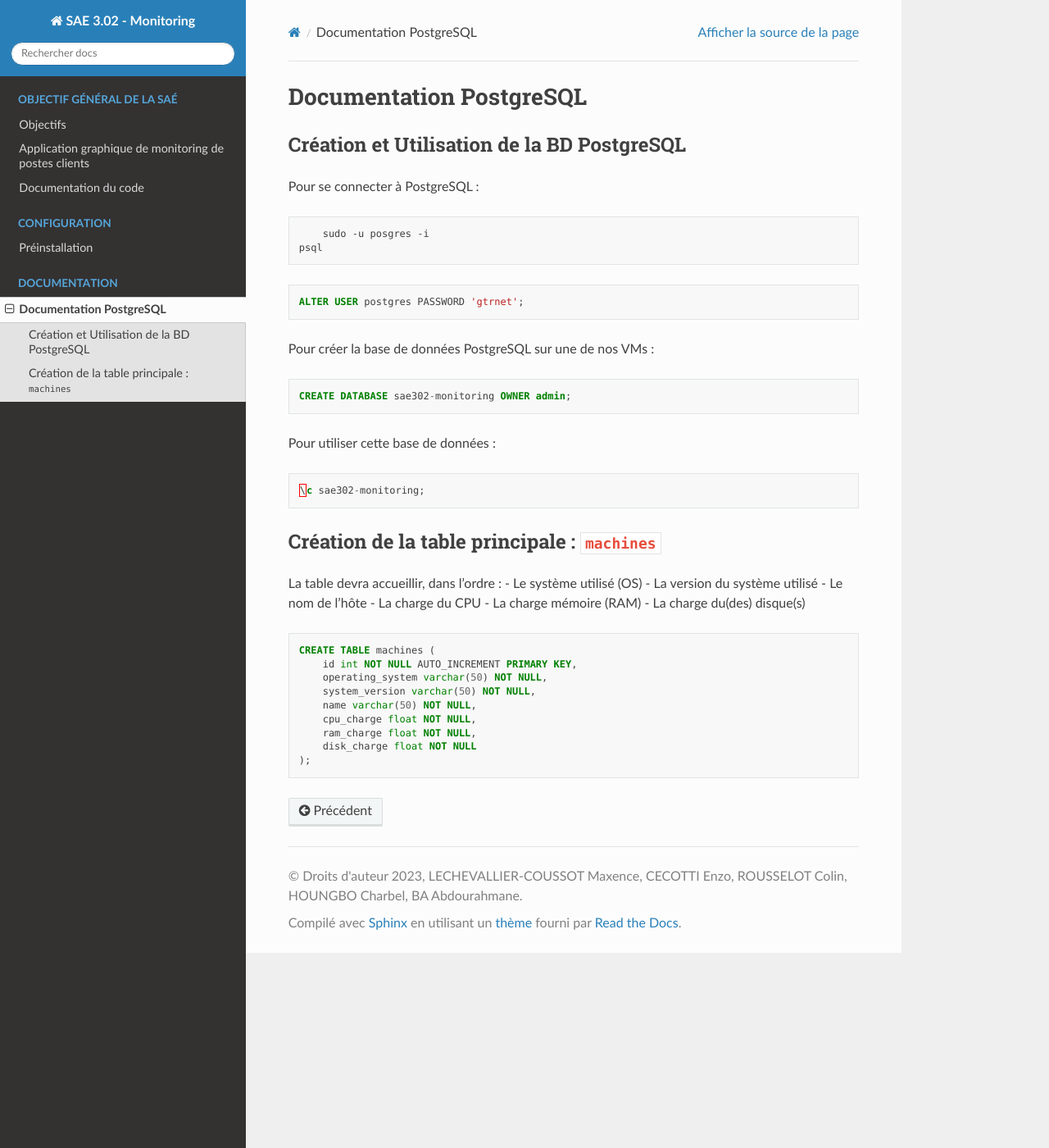
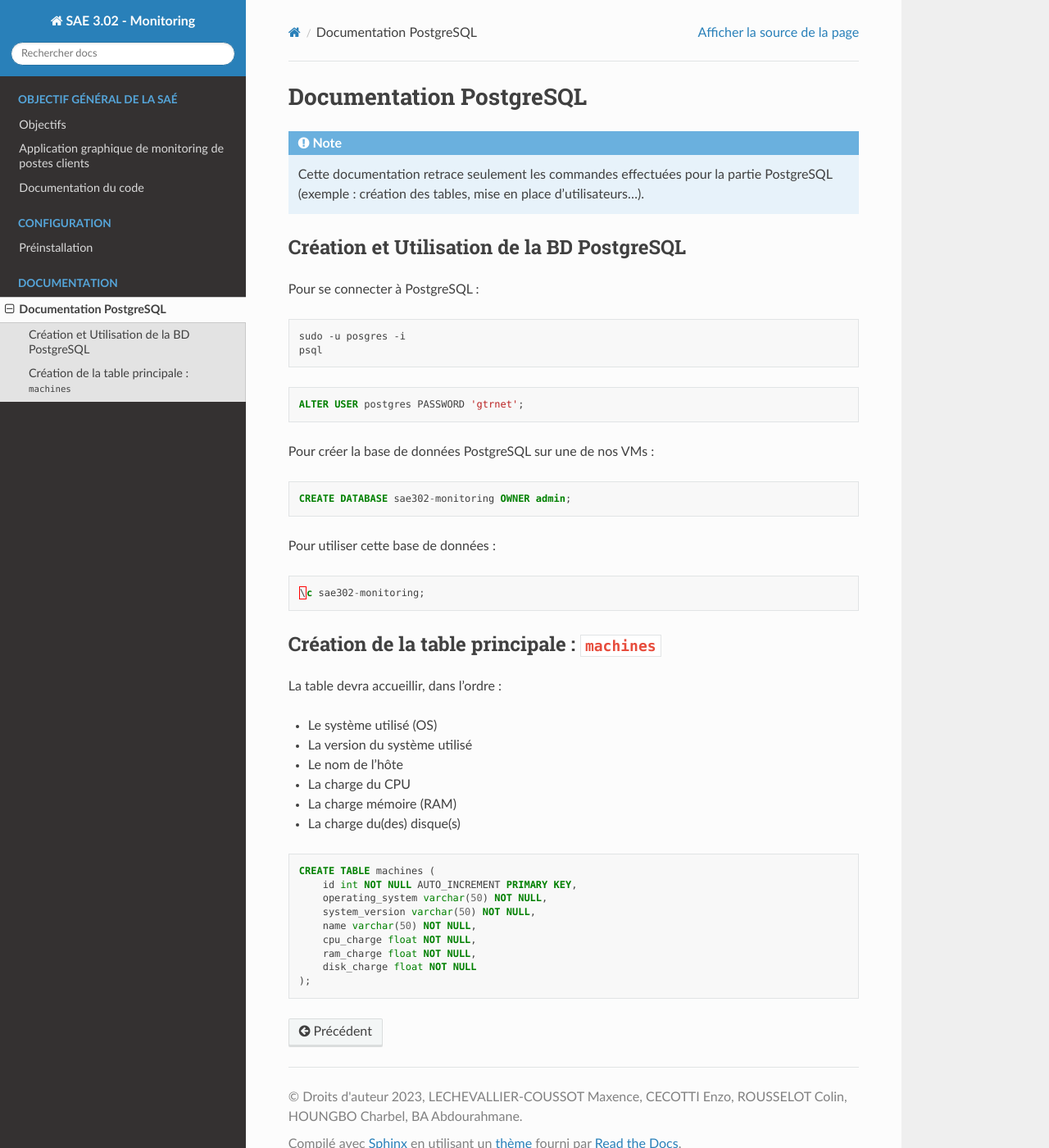
Before and after one commit to TTheGlock/sae3.02_monitoring, a Sphinx documentation site: the page built from docs/source/content/postgresql.rst, in a window 1280 px wide and 1400 px high. Shown: the whole window at 82% size. Built offline with Sphinx 7.4.7 and the Read the Docs theme 2.0.0, drawn with Linux system fonts in a browser that asks for light colours.

Commit message:
MAJ de la documentation Sphinx

```diff
--- a/docs/source/content/postgresql.rst
+++ b/docs/source/content/postgresql.rst
@@ -1,6 +1,10 @@
 =============================================
 Documentation PostgreSQL
 =============================================
+
+.. note::
+
+    Cette documentation retrace seulement les commandes effectuées pour la partie PostgreSQL (exemple : création des tables, mise en place d'utilisateurs...).
 
 --------------------------------------------
 Création et Utilisation de la BD PostgreSQL
@@ -10,7 +14,7 @@ Pour se connecter à PostgreSQL :
 
 .. code-block:: bash
 
-	sudo -u posgres -i
+    sudo -u posgres -i
     psql
 
 .. code-block:: sql
@@ -34,6 +38,7 @@ Création de la table principale : ``machines``
 --------------------------------------------
 
 La table devra accueillir, dans l'ordre :
+
 - Le système utilisé (OS)
 - La version du système utilisé
 - Le nom de l'hôte
--- a/docs/source/content/preinstallation.rst
+++ b/docs/source/content/preinstallation.rst
@@ -13,7 +13,6 @@ Modules Python
 .. note::
 
     Vous pouvez retrouver ces modules dans le fichier *requirements.txt*, à la racine du dossier.
-
 
 * ``psutil`` v5.9.6 ou +
     - via https://pypi.org/project/psutil/
```
